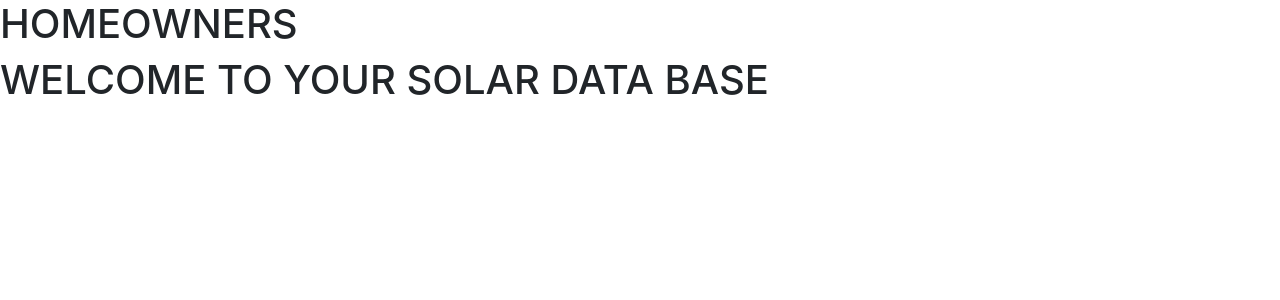
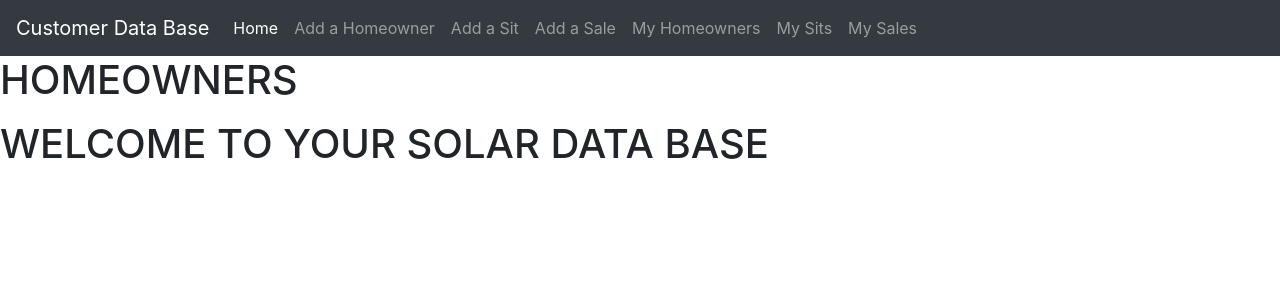
Before and after one commit to jaxherm35/capstone-final, a Flask app: page /solar_db/homeowners in a window 1280 px wide. Shown: the top 300 px of the page. Run offline with Flask 2, Linux system fonts and the light colour scheme; data that the repository does not hold is empty.

Commit message:
all homeowner pages working

```diff
--- a/Project/Blueprints/templates/homeowners.html
+++ b/Project/Blueprints/templates/homeowners.html
@@ -1,4 +1,51 @@
 {% extends 'home.html' %}
+<!DOCTYPE html>
+<html lang="en">
+<head>
+    <meta charset="UTF-8">
+    <meta http-equiv="X-UA-Compatible" content="IE=edge">
+    <meta name="viewport" content="width=device-width, initial-scale=1.0">
+    <link rel="stylesheet" href="https://cdn.jsdelivr.net/npm/bootstrap@4.3.1/dist/css/bootstrap.min.css" integrity="sha384-ggOyR0iXCbMQv3Xipma34MD+dH/1fQ784/j6cY/iJTQUOhcWr7x9JvoRxT2MZw1T" crossorigin="anonymous">
+    <script src="https://code.jquery.com/jquery-3.3.1.slim.min.js" integrity="sha384-q8i/X+965DzO0rT7abK41JStQIAqVgRVzpbzo5smXKp4YfRvH+8abtTE1Pi6jizo" crossorigin="anonymous"></script>
+    <script src="https://cdn.jsdelivr.net/npm/popper.js@1.14.7/dist/umd/popper.min.js" integrity="sha384-UO2eT0CpHqdSJQ6hJty5KVphtPhzWj9WO1clHTMGa3JDZwrnQq4sF86dIHNDz0W1" crossorigin="anonymous"></script>
+    <script src="https://cdn.jsdelivr.net/npm/bootstrap@4.3.1/dist/js/bootstrap.min.js" integrity="sha384-JjSmVgyd0p3pXB1rRibZUAYoIIy6OrQ6VrjIEaFf/nJGzIxFDsf4x0xIM+B07jRM" crossorigin="anonymous"></script>
+    <title>Homeowners</title>
+</head>
 {% block content %}
+<header>
+  <nav class="navbar navbar-expand-lg navbar-dark bg-dark">
+    <a class="navbar-brand" href="#">Customer Data Base</a>
+    <button class="navbar-toggler" type="button" data-toggle="collapse" data-target="#navbarNavAltMarkup" aria-controls="navbarNavAltMarkup" aria-expanded="false" aria-label="Toggle navigation">
+      <span class="navbar-toggler-icon"></span>
+    </button>
+    <div class="collapse navbar-collapse" id="navbarNavAltMarkup">
+      <div class="navbar-nav">
+        <a class="nav-item nav-link active" href="{{ url_for('home') }}">Home <span class="sr-only">(current)</span></a>
+        <a class="nav-item nav-link" href="{{ url_for('solar_db.add_homeowner') }}">Add a Homeowner</a>
+        <a class="nav-item nav-link" href="{{ url_for('solar_db.add_sit') }}">Add a Sit</a>
+        <a class="nav-item nav-link" href="{{ url_for('solar_db.add_sale') }}">Add a Sale</a>
+        <a class="nav-item nav-link" href="{{ url_for('solar_db.homeowners') }}">My Homeowners</a>
+        <a class="nav-item nav-link" href="{{ url_for('solar_db.sits') }}">My Sits</a>
+        <a class="nav-item nav-link" href="{{ url_for('solar_db.sales') }}">My Sales</a>
+      </div>
+    </div>
+  </nav>
+  </header>
 <h1>HOMEOWNERS</h1>
+
+<p>
+    <ul>
+        {% for homeowner in homeowners %}
+        <li>
+            {{ homeowner.homeowner_id }}
+            {{ homeowner.name }}
+            {{ homeowner.address }}
+            {{ homeowner.phone_number }}
+            {{ homeowner.email }}
+            {{ homeowner.avg_bill }}
+            {{ homeowner.total_kwh }}
+        </li>
+        {% endfor %}
+    </ul>
+</p>
 {% endblock %}
--- a/Project/Blueprints/view.py
+++ b/Project/Blueprints/view.py
@@ -6,6 +6,7 @@
 # from re import L, S, sub, template
 # from unicodedata import name
 # from crypt import methods
+from turtle import home
 from flask import Flask, redirect, render_template, request, url_for, Blueprint
 from flask_debugtoolbar import DebugToolbarExtension
 import jinja2
@@ -37,8 +38,9 @@ def sits():
 
 @my_blueprint.route('/homeowners', methods=['GET'])
 def homeowners():
+    homeowners = Homeowner.query.all()
 
-    return render_template('homeowners.html')
+    return render_template('homeowners.html', homeowners=homeowners)
 
 @my_blueprint.route('/add_homeowner', methods=['GET', 'POST'])
 def add_homeowner():
@@ -85,17 +87,22 @@ def add_sit():
     form = AddSit()
 
     if form.validate_on_submit():
+        print('Success')
         new_price_with = form.new_price_with.data
         new_price_without = form.new_price_without.data
         offset = form.offset.data
         panels = form.panels.data
         notes= form.notes.data
 
-        form.new_price_with = ''
-        form.new_price_without = ''
-        form.offset = ''
-        form.panels = ''
-        form.notes = ''
+
+        new_sit = Sits(new_price_with, new_price_without, offset, panels, notes)
+        db.session.add(new_sit)
+        db.session.commit()
+
+        return redirect(url_for('/sits'))
+
+    else:
+        print('more curse words')
 
     return render_template('add_sit.html', form=form, new_price_with=new_price_with, new_price_without=new_price_without, offset=offset, panels=panels, notes=notes)
 
```
Also changed, not shown: Project/Blueprints/templates/add_homeowner.html (+31 -1 lines).
